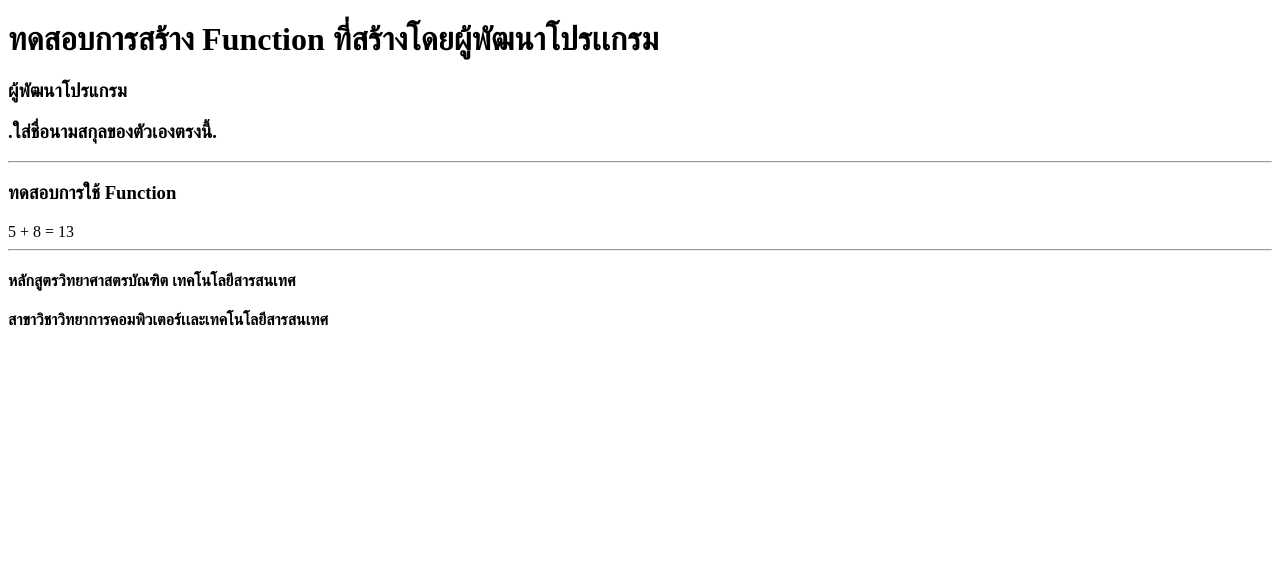
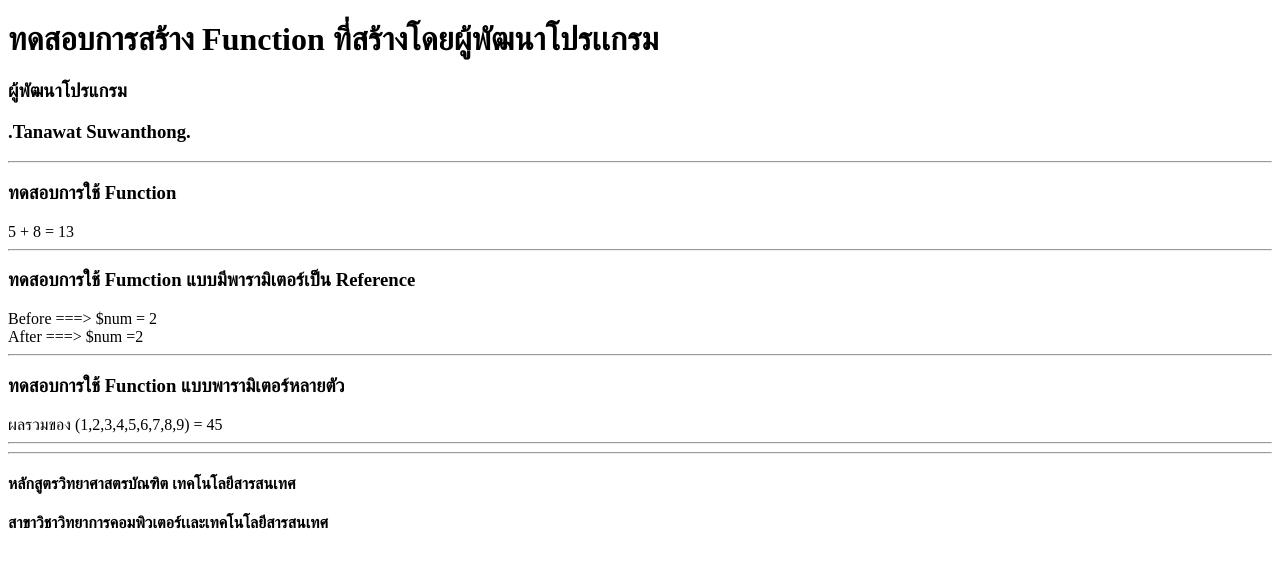
Before and after one commit to Tanawat121/Tanawat121, a PHP site: page /udf.php in a window 1280 px wide. Shown: the top 568 px of the page. Run offline with PHP 8.4, Linux system fonts and the light colour scheme.

Commit message:
Update udf.php

```diff
--- a/udf.php
+++ b/udf.php
@@ -8,7 +8,7 @@
 <body>
     <h1>ทดสอบการสร้าง Function ที่สร้างโดยผู้พัฒนาโปรเเกรม</h1>
     <?php
-        $name = "ใส่ชื่อนามสกุลของตัวเองตรงนี้";
+        $name = "Tanawat Suwanthong";
         Hello($name);
         //--------------------------------------
         echo "<h3>ทดสอบการใช้ Function</h3>";
@@ -16,10 +16,30 @@
         $b = 8;
         $c = sum($a,$b);
         echo "$a + $b = $c <br>";
+        echo "<hr>";
+        echo "<h3>ทดสอบการใช้ Fumction แบบมีพารามิเตอร์เป็น Reference</h3>";
+        $num = 2;
+        echo "Before ===> \$num = $num <br>";
+        add_5($num);
+        echo "After ===> \$num =$num";
+        echo "<hr>";
+        echo "<h3>ทดสอบการใช้ Function แบบพารามิเตอร์หลายตัว</h3>";
+        $summaryNumber = sumMyNumber(1,2,3,4,5,6,7,8,9);
+        echo "ผลรวมของ (1,2,3,4,5,6,7,8,9) = $summaryNumber";
+        echo "<hr>";
 
         //--------------------------------------
         bye();
-
+    function sumMyNumber(...$x){
+        $sum=0;
+        foreach ($x as $value) {
+            $sum += $value;
+        }
+        return $sum;
+    }
+    function add_5(&$value){
+        $value+5;
+    }
     function Hello($yourname){
         echo "<h3>ผู้พัฒนาโปรแกรม<h3>";
         echo "<h3>.$yourname.<h3>";
```
